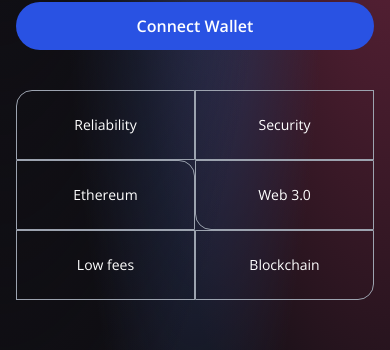
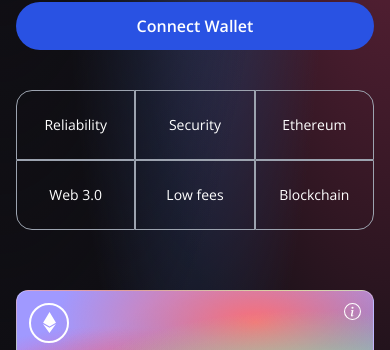
Before and after one commit to crew-guy/smart-contracts, a React (Vite) app in the folder client/: page / in a window 390 px wide. Shown: the part 287-637 px from the top of the page. Built offline with nearby package versions, Linux system fonts and the light colour scheme; no server answers.

Commit message:
minor ui fix

```diff
--- a/client/src/components/Welcome.jsx
+++ b/client/src/components/Welcome.jsx
@@ -44,7 +44,7 @@
                     >
                         <p className='text-white text-base font-semibold' >Connect Wallet</p>
                     </button>}
-                    <div className="grid sm:grid-cols-3 grid-cols-2 w-full mt-10">
+                    <div className="grid grid-cols-3 w-full mt-10">
                         <div className={`rounded-tl-2xl ${commonStyles}`}>
                             Reliability
                         </div>
```
